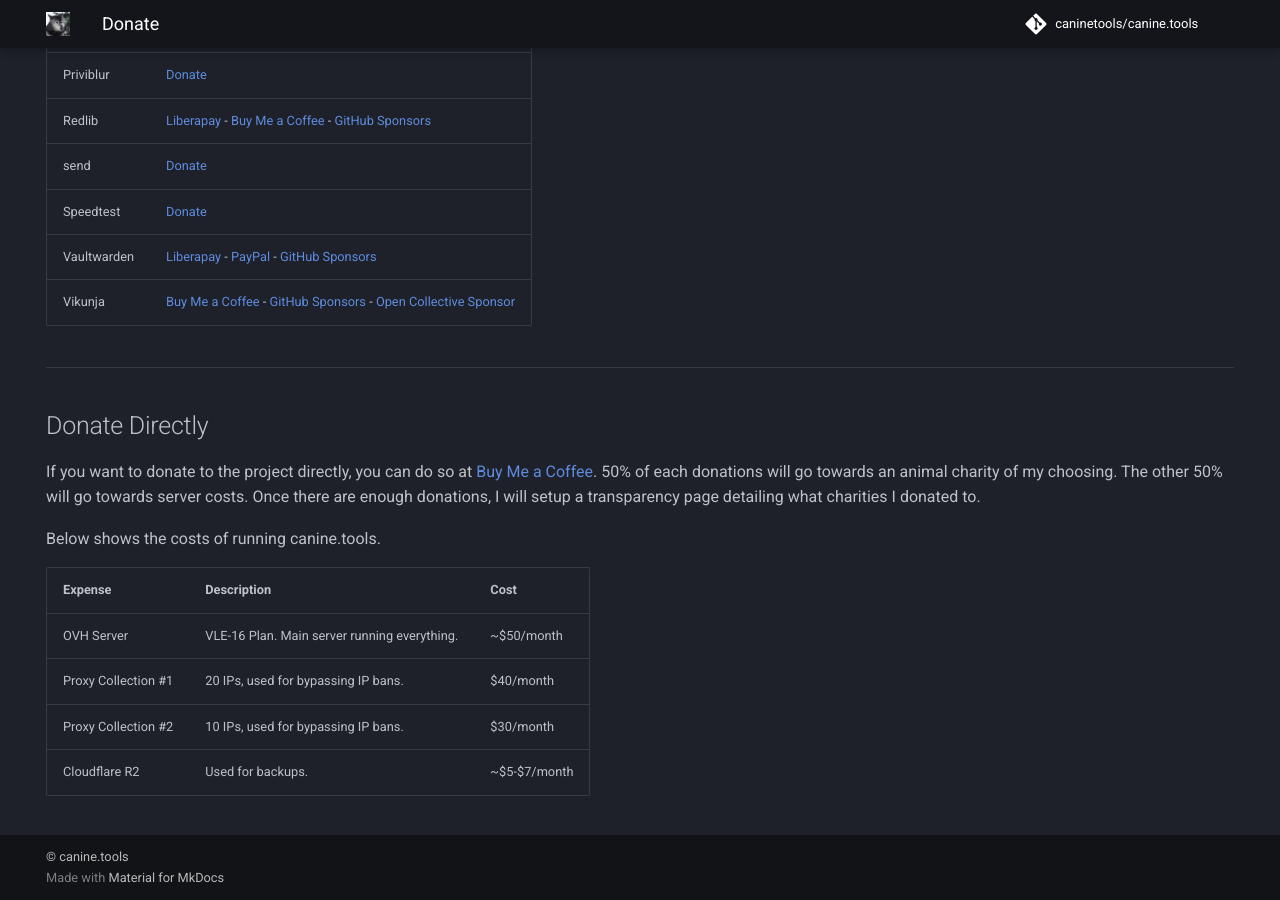
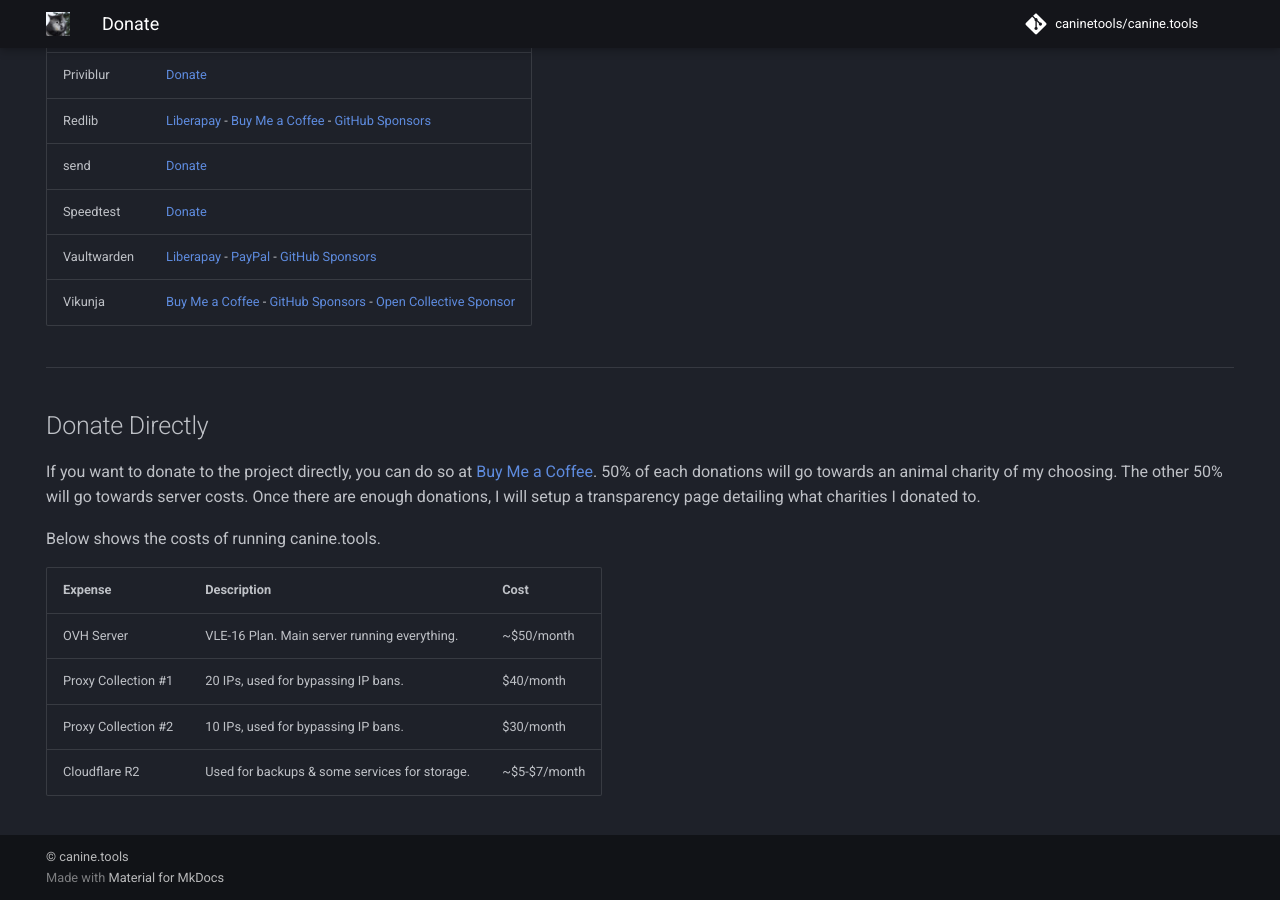
Before and after one commit to caninetools/canine.tools, an MkDocs documentation site: the page built from docs/donate/index.md, in a window 1280 px wide and 900 px high, scrolled down 545 px. Built offline with MkDocs 1.6.1 and Material for MkDocs 9.7.7, drawn with Linux system fonts in a browser that asks for light colours; comment, search, counter and statistics services are not loaded.

Commit message:
Update index.md

```diff
--- a/docs/donate/index.md
+++ b/docs/donate/index.md
@@ -35,4 +35,4 @@
 |OVH Server|VLE-16 Plan. Main server running everything.|~$50/month|
 |Proxy Collection #1|20 IPs, used for bypassing IP bans.|$40/month|
 |Proxy Collection #2|10 IPs, used for bypassing IP bans.|$30/month|
-|Cloudflare R2|Used for backups.|~$5-$7/month|
+|Cloudflare R2|Used for backups & some services for storage.|~$5-$7/month|
```
